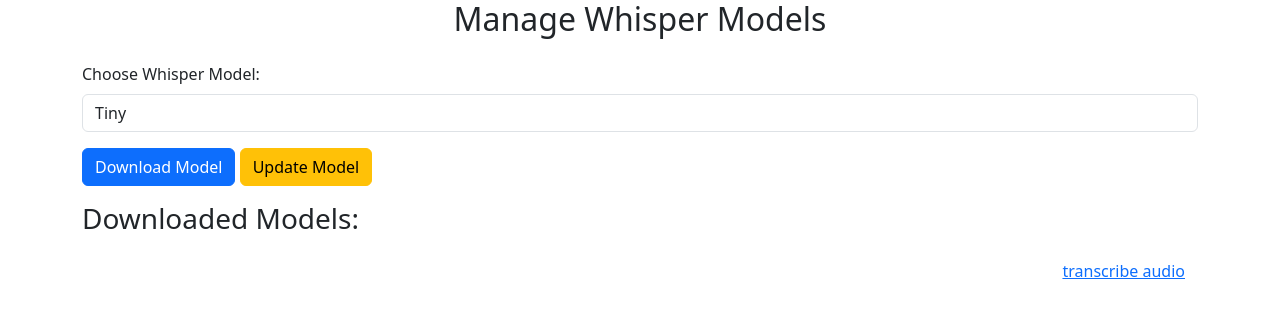
After one commit to tawhidRoot/OpenAI-Whisper-Web-UI, a Django app: page /models/ in a window 1280 px wide. The commit adds this page. Shown: the top 318 px of the page. Run offline with Django 5.2, Linux system fonts and the light colour scheme; some libraries are stand-ins or nearby versions.

Commit message:
OpenAI Whisper model management system has been added.

```diff
--- a/webUi/subtitle/__init__.py
+++ b/webUi/subtitle/__init__.py
@@ -0,0 +1 @@
+default_app_config = 'subtitle.apps.SubtitleConfig'
--- a/webUi/subtitle/forms.py
+++ b/webUi/subtitle/forms.py
@@ -10,6 +10,7 @@ class AudioUploadForm(forms.Form):
         ("small", "Small"),
         ("medium", "Medium"),
         ("large", "Large"),
+        ("turbo", "Turbo"),
     ]
     model_choice = forms.ChoiceField(choices=MODEL_CHOICES, initial="base", label="Whisper Model")
 
--- /dev/null
+++ b/webUi/subtitle/templates/model_management.html
@@ -0,0 +1,69 @@
+{% load static %}
+<!DOCTYPE html>
+<html lang="en">
+  <head>
+    <meta charset="UTF-8" />
+    <meta name="viewport" content="width=device-width, initial-scale=1.0" />
+    <title>Manage Whisper Models</title>
+    <!-- Bootstrap CSS (Local) -->
+    <link
+      rel="stylesheet"
+      href="{% static 'bootstrap-5.3.3-dist/css/bootstrap.min.css' %}"
+    />
+  </head>
+  <body>
+    <div class="container">
+      <h2 class="text-center mb-4">Manage Whisper Models</h2>
+
+      <form method="post">
+        {% csrf_token %}
+        <div class="mb-3">
+          <label class="form-label">Choose Whisper Model:</label>
+          <select name="model_name" class="form-control">
+            <option value="tiny">Tiny</option>
+            <option value="base">Base</option>
+            <option value="small">Small</option>
+            <option value="medium">Medium</option>
+            <option value="large">Large</option>
+            <option value="turbo">Turbo</option>
+          </select>
+        </div>
+
+        <div class="mb-3">
+          <button
+            type="submit"
+            name="action"
+            value="download"
+            class="btn btn-primary"
+          >
+            Download Model
+          </button>
+          <button
+            type="submit"
+            name="action"
+            value="update"
+            class="btn btn-warning"
+          >
+            Update Model
+          </button>
+        </div>
+      </form>
+
+      <h3>Downloaded Models:</h3>
+      <ul>
+        {% for model in models %}
+        <li>{{ model }}</li>
+        {% endfor %}
+      </ul>
+
+      <div class="text-end">
+        <a href="{% url 'transcribe_audio' %}" class="btn btn-link"
+          >transcribe audio</a
+        >
+      </div>
+    </div>
+
+    <!-- Bootstrap JS (Local) -->
+    <script src="{% static 'bootstrap-5.3.3-dist/js/bootstrap.bundle.min.js' %}"></script>
+  </body>
+</html>
--- a/webUi/subtitle/urls.py
+++ b/webUi/subtitle/urls.py
@@ -1,6 +1,7 @@
 from django.urls import path
-from .views import transcribe_audio
+from .views import transcribe_audio, model_management
 
 urlpatterns = [
     path("", transcribe_audio, name="transcribe_audio"),
+    path("models/", model_management, name="model_management"),
 ]
--- a/webUi/subtitle/views.py
+++ b/webUi/subtitle/views.py
@@ -1,34 +1,96 @@
 import os
+import shutil
 import whisper
+import mimetypes
+import json
+
 from django.shortcuts import render
 from django.http import HttpResponse
-from .forms import AudioUploadForm
+from django.conf import settings
 from django.core.files.storage import default_storage
 from django.core.files.base import ContentFile
-import mimetypes
-import json
+
+from .forms import AudioUploadForm
+
+# Define model directory path
+MODEL_DIR = os.path.join(settings.BASE_DIR, 'openaiWhisperModels')
+
+# Ensure the models directory exists
+if not os.path.exists(MODEL_DIR):
+    os.makedirs(MODEL_DIR)
+
+# Function to check downloaded models
+def get_downloaded_models():
+    try:
+        downloaded_models = os.listdir(MODEL_DIR)
+        return downloaded_models
+    except FileNotFoundError:
+        return []
+
+# Function to download a new model using load_model with a custom download_root.
+# If the model download results in a checksum error, remove the model folder and try again.
+def download_model(model_name):
+    model_path = os.path.join(MODEL_DIR, model_name)
+    if not os.path.exists(model_path):
+        try:
+            _ = whisper.load_model(model_name, download_root=MODEL_DIR)
+        except RuntimeError as e:
+            if "SHA256 checksum does not" in str(e):
+                # Remove the corrupted/incomplete model folder and retry
+                if os.path.exists(model_path):
+                    shutil.rmtree(model_path)
+                _ = whisper.load_model(model_name, download_root=MODEL_DIR)
+            else:
+                raise e
+        return True
+    return False
+
+# Function to update the model:
+# Remove the current version (if it exists) and re-download it.
+def update_model(model_name):
+    model_path = os.path.join(MODEL_DIR, model_name)
+    if os.path.exists(model_path):
+        shutil.rmtree(model_path)  # Remove the old model folder
+    return download_model(model_name)
+
+def model_management(request):
+    downloaded_models = get_downloaded_models()
+
+    if request.method == 'POST':
+        model_name = request.POST.get('model_name')
+        action = request.POST.get('action')
+
+        if action == 'download':
+            download_model(model_name)
+        elif action == 'update':
+            update_model(model_name)
+
+        # Reload the models list after performing the action.
+        downloaded_models = get_downloaded_models()
+
+    return render(request, 'model_management.html', {'models': downloaded_models})
 
 def transcribe_audio(request):
     if request.method == "POST":
         form = AudioUploadForm(request.POST, request.FILES)
         if form.is_valid():
-            # Save the uploaded file temporarily
+            # Save the uploaded file temporarily.
             audio_file = request.FILES["audio_file"]
-            file_name = os.path.splitext(audio_file.name)[0]  # Get file name without extension
+            file_name = os.path.splitext(audio_file.name)[0]  # File name without extension.
             file_path = default_storage.save(f"temp/{audio_file.name}", ContentFile(audio_file.read()))
 
-            # Load Whisper with user-selected options
+            # Retrieve form data for transcription options.
             model_choice = form.cleaned_data["model_choice"]
-            language = form.cleaned_data["language"] or None  # Auto-detect if not provided
+            language = form.cleaned_data["language"] or None  # Auto-detect if not provided.
             temperature = form.cleaned_data["temperature"]
             best_of = form.cleaned_data["best_of"]
             condition_on_previous_text = form.cleaned_data["condition_on_previous_text"] == "true"
             output_format = form.cleaned_data["output_format"]
 
-            # Load the Whisper model
-            model = whisper.load_model(model_choice)
+            # Load the Whisper model with our custom download_root.
+            model = whisper.load_model(model_choice, download_root=MODEL_DIR)
 
-            # Transcribe audio
+            # Transcribe audio.
             result = model.transcribe(
                 file_path,
                 language=language,
@@ -37,7 +99,7 @@ def transcribe_audio(request):
                 condition_on_previous_text=condition_on_previous_text,
             )
 
-            # Generate the correct file format
+            # Generate the output file.
             file_extension = output_format
             output_filename = f"{file_name}.{file_extension}"
             output_file_path = os.path.join("temp", output_filename)
@@ -52,11 +114,9 @@ def transcribe_audio(request):
                         srt_file.write(f"{i+1}\n")
                         srt_file.write(f"{format_time(start_time)} --> {format_time(end_time)}\n")
                         srt_file.write(text + "\n\n")
-
             elif output_format == "txt":
                 with open(output_file_path, "w", encoding="utf-8") as txt_file:
                     txt_file.write(result["text"])
-
             elif output_format == "vtt":
                 with open(output_file_path, "w", encoding="utf-8") as vtt_file:
                     vtt_file.write("WEBVTT\n\n")
@@ -68,17 +128,16 @@ def transcribe_audio(request):
                         vtt_file.write(f"{i+1}\n")
                         vtt_file.write(f"{format_time(start_time)} --> {format_time(end_time)}\n")
                         vtt_file.write(text + "\n\n")
-
             elif output_format == "json":
                 with open(output_file_path, "w", encoding="utf-8") as json_file:
                     json.dump(result, json_file, indent=4)
 
-            # Prepare response for file download
+            # Prepare response for file download.
             with open(output_file_path, "rb") as f:
                 response = HttpResponse(f.read(), content_type=mimetypes.guess_type(output_file_path)[0])
                 response["Content-Disposition"] = f'attachment; filename="{output_filename}"'
 
-            # Clean up temporary files
+            # Clean up temporary files.
             os.remove(file_path)
             os.remove(output_file_path)
 
```
Also changed, not shown: webUi/subtitle/apps.py (+28 -2 lines), webUi/subtitle/templates/upload.html (+12 -2 lines), 1 other file.
